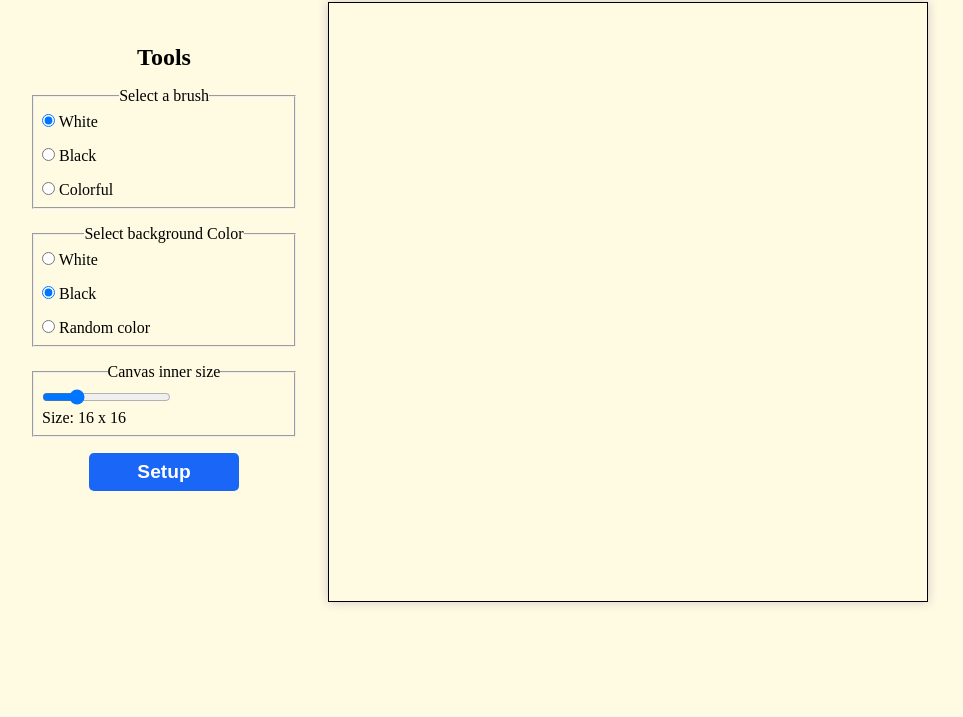
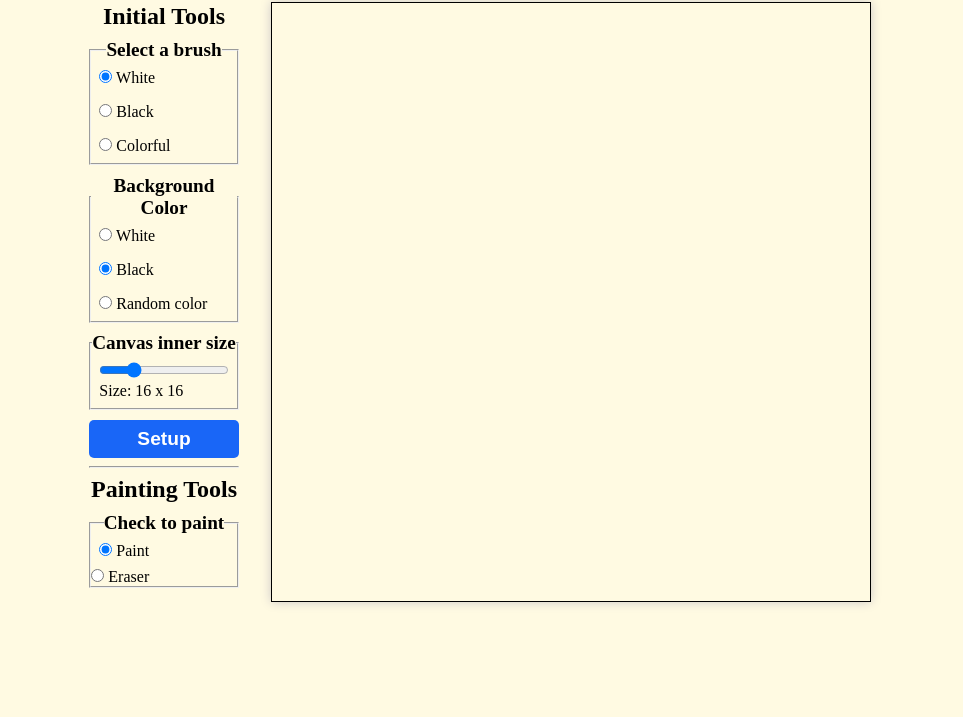
Before and after one commit to Mohammed-Badawy/etch-a-sketch, a plain HTML site: page index.html in a window 1280 px wide. Shown: the part 83-800 px from the top of the page, without its empty margins (160-1123 px from the left). Drawn offline with Linux system fonts and the light colour scheme.

Commit message:
Add painting tools
Added painting tools section and added some
basic styles to the page

```diff
--- a/css/styles.css
+++ b/css/styles.css
@@ -9,7 +9,7 @@ body {
 }
 
 .main-container {
-    width: 70%;
+    width: 60%;
     margin: 1rem auto;
     display: flex;
     justify-content: center;
@@ -17,10 +17,11 @@ body {
 }
 
 .controls {
+    margin-top: 3.5rem;
     align-self: center;
     display: flex;
     flex-direction: column;
-    gap: 1rem;
+    gap: .5rem;
     align-items: center;
     flex: 1;
 }
@@ -39,6 +40,12 @@ body {
 
 legend {
     text-align: center;
+    font-size: 1.2rem;
+    font-weight: bold;
+}
+
+#measure-size {
+    width: 100%;
 }
 
 .title {
@@ -52,7 +59,8 @@ legend {
 
 .brush-color,
 .back-color,
-.size {
+.size,
+.paint-erase {
     width: 100%;
 }
 
@@ -88,3 +96,17 @@ legend {
 .child-div {
     flex: 1;
 }
+
+.initial-tools,
+.paint-tools{
+    width: 100%;
+    display: flex;
+    flex-direction: column;
+    gap: .6rem;
+    align-items: center;
+}
+
+hr {
+    color: #000000;
+    width: 100%;
+}
--- a/index.html
+++ b/index.html
@@ -13,8 +13,8 @@
 <body>
     <div class="main-container">
         <div class="controls">
-            <h2 class="subtitle">Tools</h2>
-
+            <div class="initial-tools">
+                <h2 class="subtitle">Initial Tools</h2>
                 <fieldset class="brush-color">
                     <legend>Select a brush</legend>
                     <div class="radio-btn">
@@ -30,9 +30,8 @@
                         <label for="colorful-brush">Colorful</label>
                     </div>
                 </fieldset>
-
                 <fieldset class="back-color">
-                <legend>Select background Color</legend>
+                    <legend>Background Color</legend>
                     <div class="radio-btn">
                         <input type="radio" name="background" id="white-back" value="white">
                         <label for="white-back">White</label>
@@ -46,7 +45,6 @@
                         <label for="colorful-back">Random color</label>
                     </div>
                 </fieldset>
-
                 <fieldset class="size">
                     <legend>Canvas inner size</legend>
                     <div class="range-btn">
@@ -55,8 +53,23 @@
                         <label for="measure-size" class="measure"></label>
                     </div>
                 </fieldset>
-
                 <button class="btn">Setup</button>
+            </div>
+            <hr>
+            <div class="paint-tools">
+                <h2 class="subtitle">Painting Tools</h2>
+                <fieldset class="paint-erase">
+                    <legend>Check to paint</legend>
+                    <div class="radio-btn">
+                        <input type="radio" name="paint" id="painting" checked>
+                        <label for="painting">Paint</label>
+                    </div>
+                    <div class="checkbox-btn">
+                        <input type="radio" name="paint" id="eraser">
+                        <label for="eraser">Eraser</label>
+                    </div>
+                </fieldset>
+            </div>
         </div>
         <div class="etch-container">
             <h1 class="title">ETCH A SKETCH</h1>
```
Lines whose indentation alone changed are shown as unchanged.
